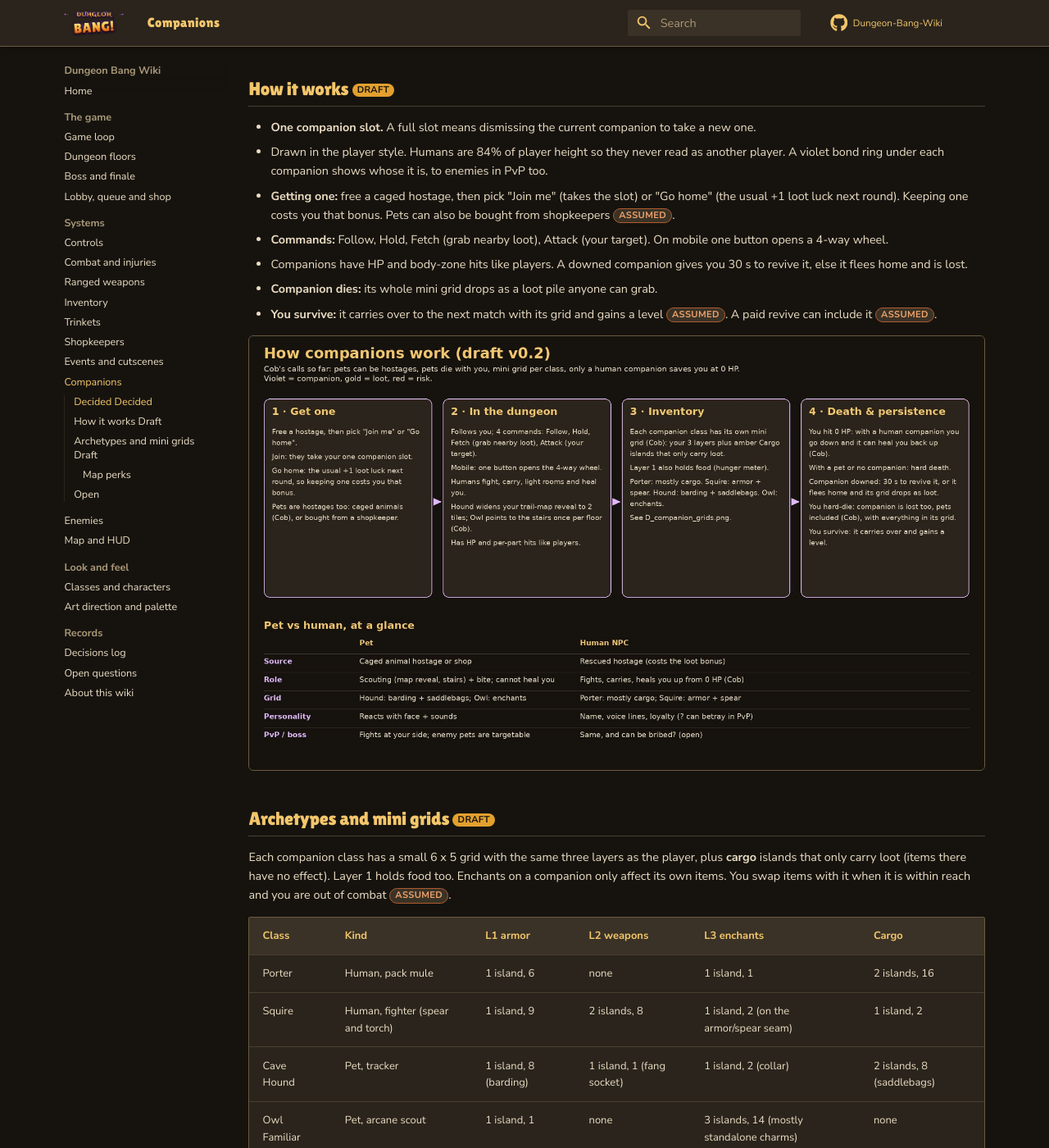
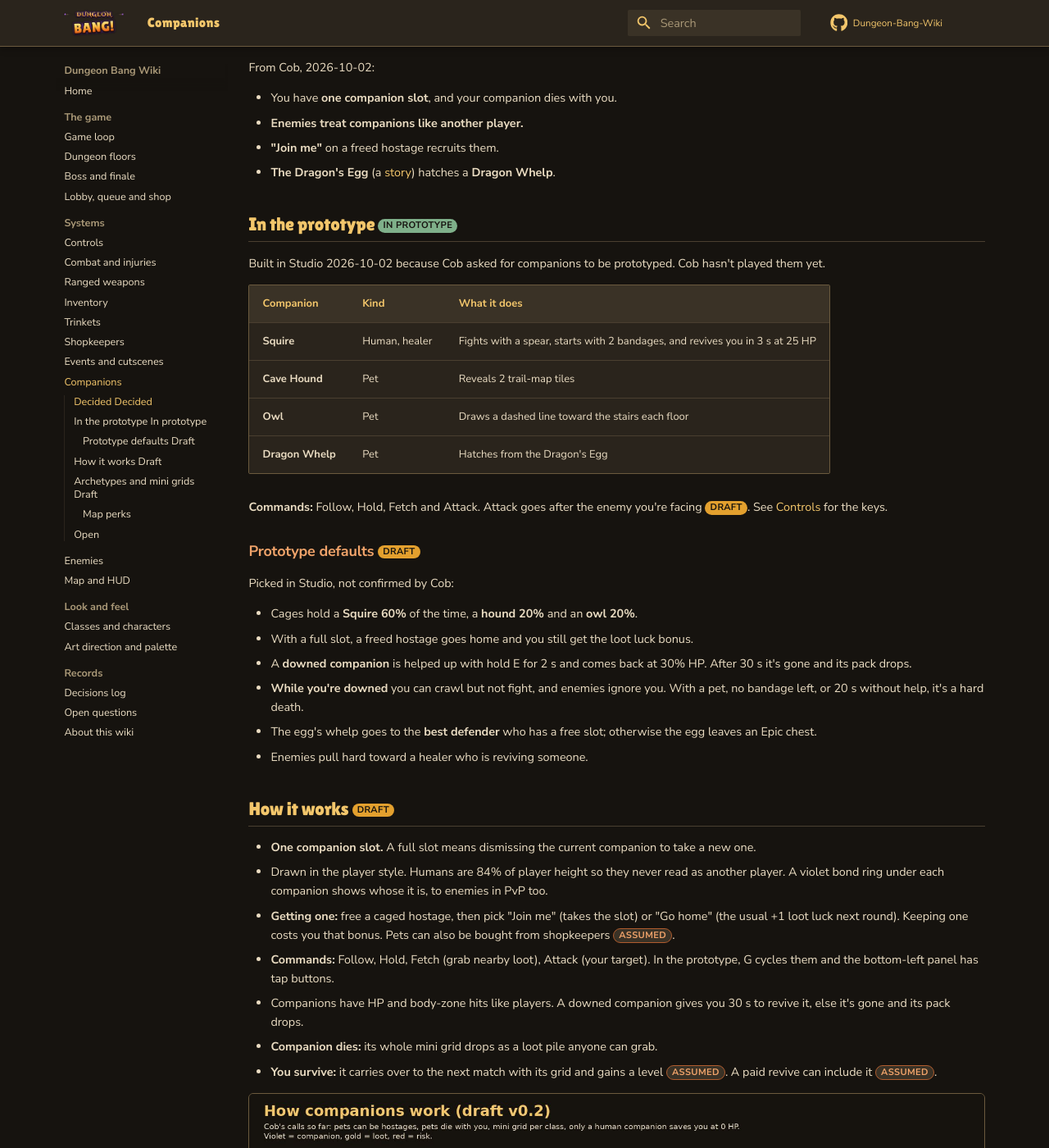
Before and after one commit to iamlegendok/Dungeon-Bang-Wiki, an MkDocs documentation site: the page built from docs/companions.md, in a window 1280 px wide and 1400 px high, scrolled down 1008 px. Shown: the whole window at 82% size. Built offline with MkDocs 1.6.1 and Material for MkDocs 9.7.7, drawn with Linux system fonts in a browser that asks for light colours; comment, search, counter and statistics services are not loaded.

Commit message:
Companions in the prototype, G commands, brain v5 (draft)
Co-Authored-By: Claude Opus 5.5 (1M context) <noreply@anthropic.com>
Claude-Session: https://claude.ai/code/session_01BBz4VfGTsvBuNKXe58LieA

```diff
--- a/docs/companions.md
+++ b/docs/companions.md
@@ -14,13 +14,44 @@ From Cob, 2026-10-01:
 - **Cave Hound:** widens your trail-map reveal from 1 tile to 2 tiles.
 - **Owl Familiar:** points toward the stairs once per floor.
 
+From Cob, 2026-10-02:
+
+- You have **one companion slot**, and your companion dies with you.
+- **Enemies treat companions like another player.**
+- **"Join me"** on a freed hostage recruits them.
+- **The Dragon's Egg** (a [story](events.md#stories)) hatches a **Dragon Whelp**.
+
+## In the prototype <span class="tag decided">In prototype</span> { #prototype }
+
+Built in Studio 2026-10-02 because Cob asked for companions to be prototyped. Cob hasn't played them yet.
+
+| Companion | Kind | What it does |
+|-|-|-|
+| **Squire** | Human, healer | Fights with a spear, starts with 2 bandages, and revives you in 3 s at 25 HP |
+| **Cave Hound** | Pet | Reveals 2 trail-map tiles |
+| **Owl** | Pet | Draws a dashed line toward the stairs each floor |
+| **Dragon Whelp** | Pet | Hatches from the Dragon's Egg |
+
+**Commands:** Follow, Hold, Fetch and Attack. Attack goes after the enemy you're facing <span class="tag draft">Draft</span>. See [Controls](controls.md#companions) for the keys.
+
+### Prototype defaults <span class="tag draft">Draft</span> { #defaults }
+
+Picked in Studio, not confirmed by Cob:
+
+- Cages hold a **Squire 60%** of the time, a **hound 20%** and an **owl 20%**.
+- With a full slot, a freed hostage goes home and you still get the loot luck bonus.
+- A **downed companion** is helped up with hold E for 2 s and comes back at 30% HP. After 30 s it's gone and its pack drops.
+- **While you're downed** you can crawl but not fight, and enemies ignore you. With a pet, no bandage left, or 20 s without help, it's a hard death.
+- The egg's whelp goes to the **best defender** who has a free slot; otherwise the egg leaves an Epic chest.
+- Enemies pull hard toward a healer who is reviving someone.
+
 ## How it works <span class="tag draft">Draft</span>
 
 - **One companion slot.** A full slot means dismissing the current companion to take a new one.
 - Drawn in the player style. Humans are 84% of player height so they never read as another player. A violet bond ring under each companion shows whose it is, to enemies in PvP too.
 - **Getting one:** free a caged hostage, then pick "Join me" (takes the slot) or "Go home" (the usual +1 loot luck next round). Keeping one costs you that bonus. Pets can also be bought from shopkeepers <span class="tag assumed">Assumed</span>.
-- **Commands:** Follow, Hold, Fetch (grab nearby loot), Attack (your target). On mobile one button opens a 4-way wheel.
-- Companions have HP and body-zone hits like players. A downed companion gives you 30 s to revive it, else it flees home and is lost.
+- **Commands:** Follow, Hold, Fetch (grab nearby loot), Attack (your target). In the prototype, G cycles them and the bottom-left panel has tap buttons.
+- Companions have HP and body-zone hits like players. A downed companion gives you 30 s to revive it, else it's gone and its pack drops.
 - **Companion dies:** its whole mini grid drops as a loot pile anyone can grab.
 - **You survive:** it carries over to the next match with its grid and gains a level <span class="tag assumed">Assumed</span>. A paid revive can include it <span class="tag assumed">Assumed</span>.
 
```
Also changed, not shown: docs/combat.md (+1 -0 lines), docs/controls.md (+10 -1 lines), docs/decisions.md (+4 -0 lines), docs/enemies.md (+1 -1 lines), docs/events.md (+2 -2 lines).
